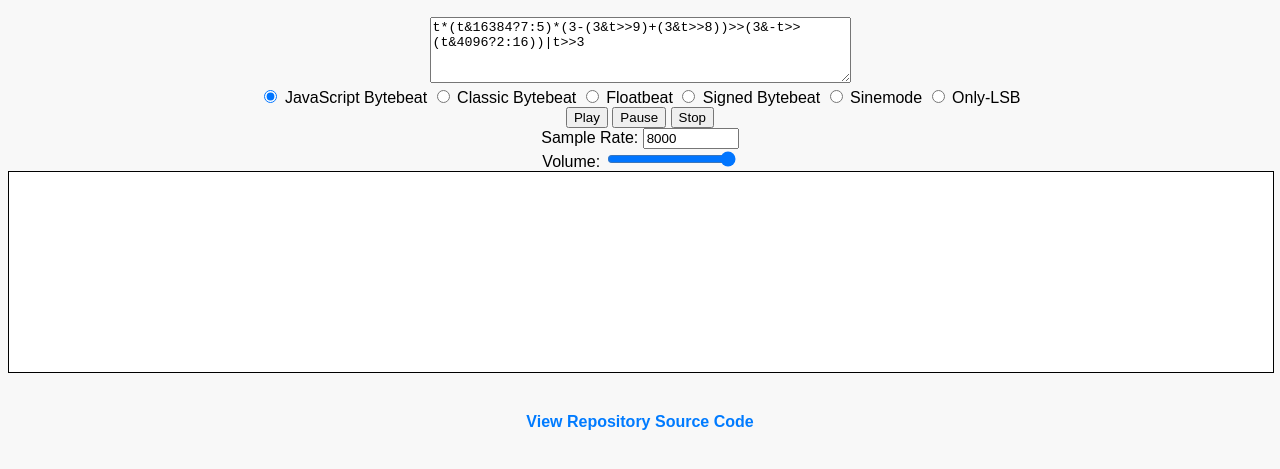
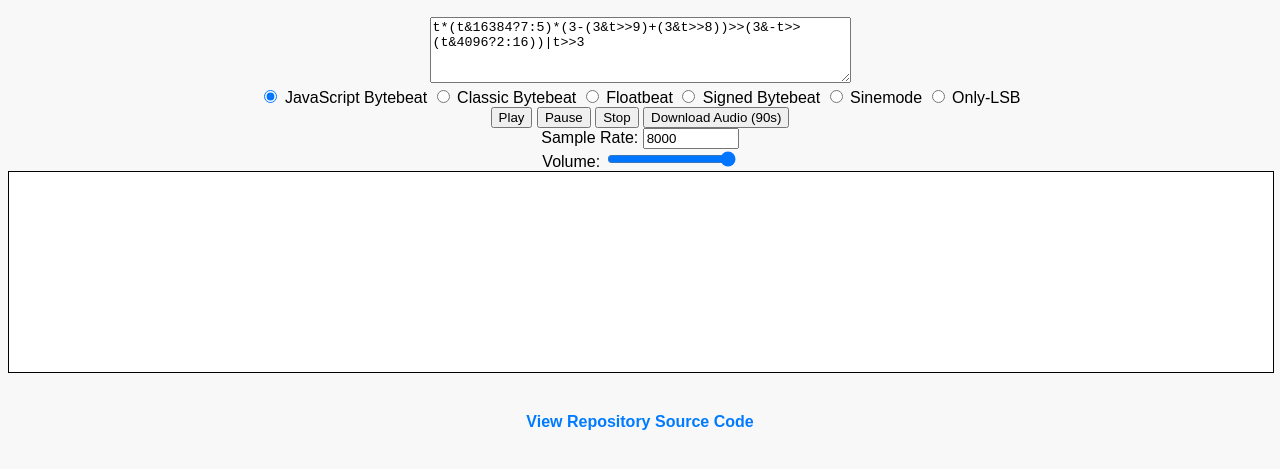
Before and after one commit to Bytebeat483-L/bytebeatplayer, a plain HTML site: page index.html in a window 1280 px wide. Shown: the part 51-520 px from the top of the page. Drawn offline with Linux system fonts and the light colour scheme.

Commit message:
Update index.html

```diff
--- a/index.html
+++ b/index.html
@@ -21,6 +21,8 @@
     <button onclick="playBytebeat()">Play</button>
     <button onclick="pauseBytebeat()">Pause</button>
     <button onclick="stopBytebeat()">Stop</button>
+    <button id="downloadBtn">Download Audio (90s)</button>
+
     <br>
     <label>Sample Rate:</label>
     <input type="number" id="sampleRate" min="1000" max="6144000">
```
